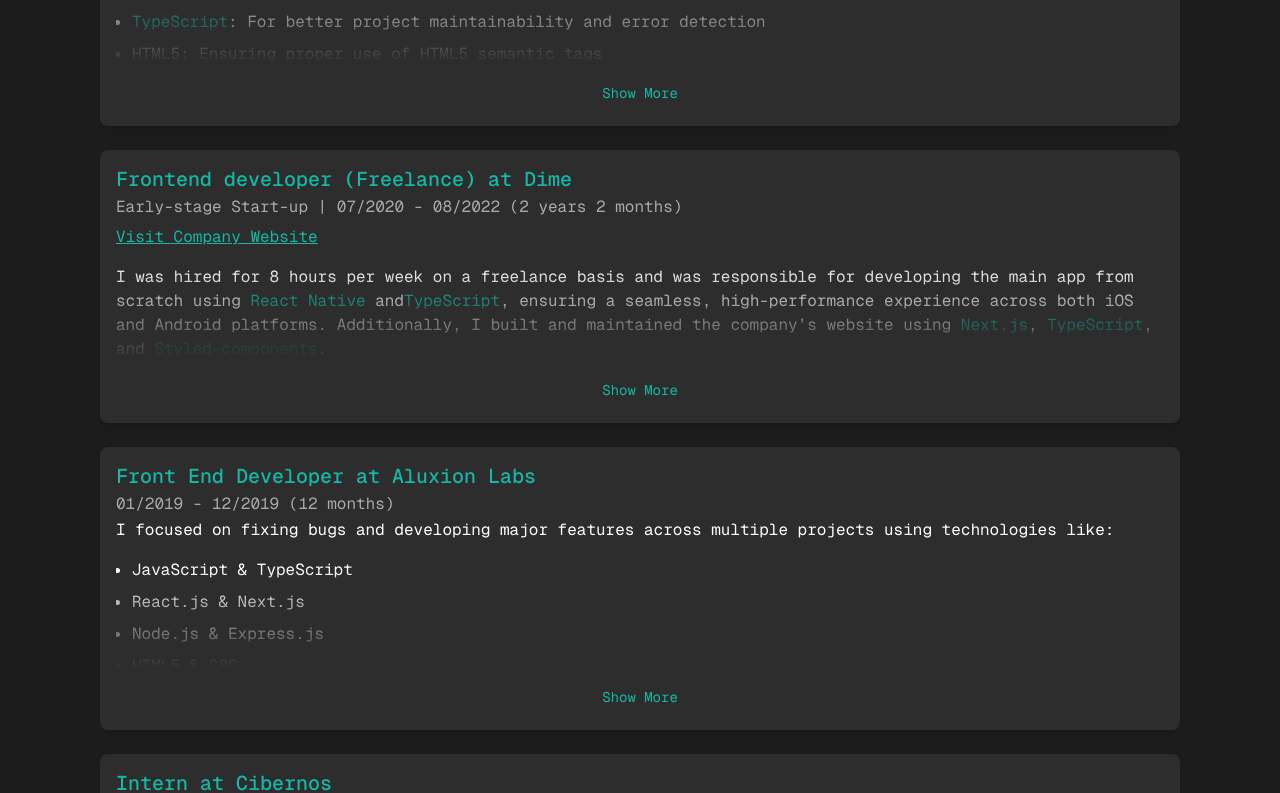
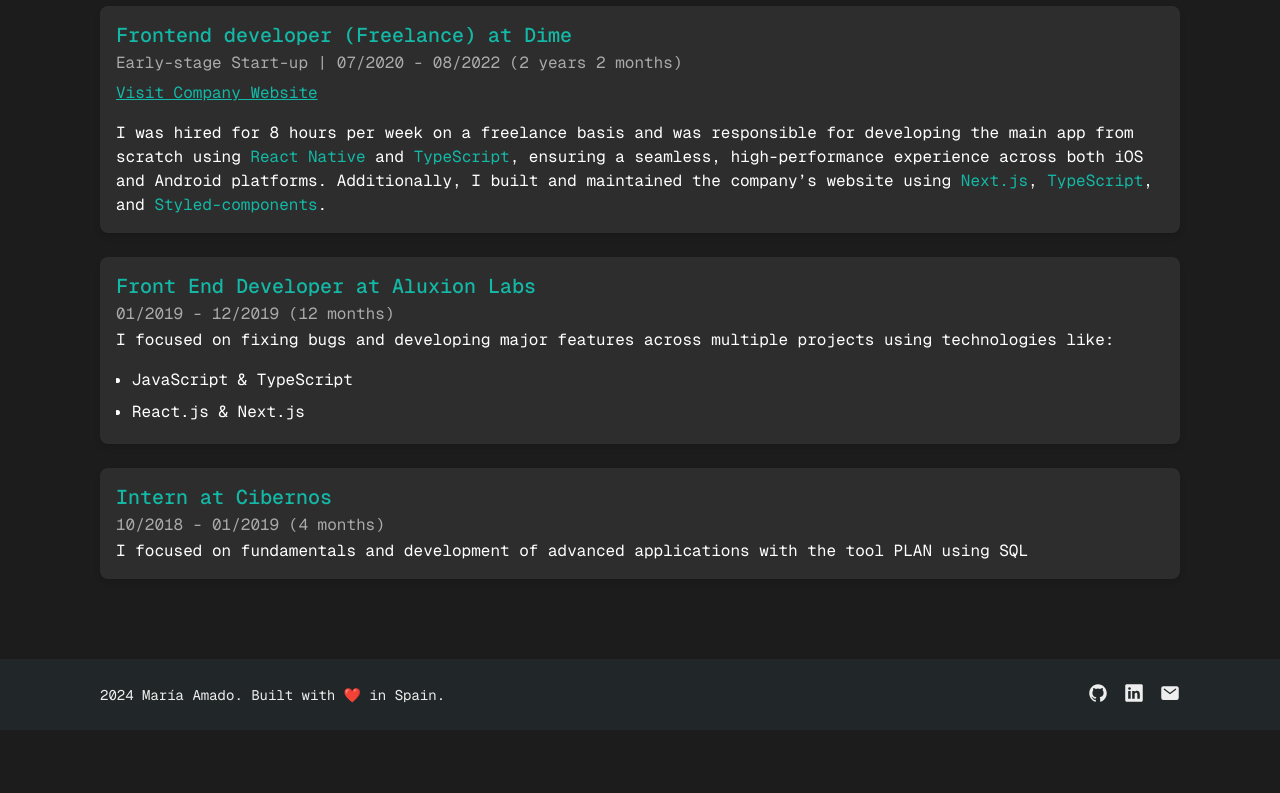
Before and after one commit to MeryScarlet15/portfolio, a Next.js app: page / in a window 1280 px wide. Shown: the part 3488-4281 px from the top of the page. After the commit the page ends 4218 px from the top, so only its background shows below. Built offline with nearby package versions, Linux system fonts and the light colour scheme.

Commit message:
style: adjust job description height and implement conditional rendering for "Show More" button based on description length

```diff
--- a/src/modules/experience/components/job/job.module.scss
+++ b/src/modules/experience/components/job/job.module.scss
@@ -43,7 +43,7 @@
 
 .job__description_wrapper {
   position: relative;
-  max-height: 150px;
+  max-height: 100px;
   overflow: hidden;
   transition: max-height 0.5s cubic-bezier(0.4, 0, 0.2, 1);
 
--- a/src/modules/experience/components/job/job.tsx
+++ b/src/modules/experience/components/job/job.tsx
@@ -1,6 +1,6 @@
 'use client'
 
-import React, { useState } from 'react'
+import React, { useEffect, useRef, useState } from 'react'
 import styles from './job.module.scss'
 import { Link } from '@/components/link/link'
 
@@ -18,6 +18,19 @@
 export const Job = ({ job }: Props) => {
   const [isExpanded, setIsExpanded] = useState(false)
 
+  const descriptionWrapperRef = useRef<HTMLDivElement>(null)
+  const [showMoreButton, setShowMoreButton] = useState(false)
+
+  console.log(showMoreButton)
+
+  useEffect(() => {
+    if (descriptionWrapperRef.current) {
+      const descriptionText = descriptionWrapperRef.current.innerText || ''
+      console.log(descriptionText)
+      setShowMoreButton(descriptionText.length > 400)
+    }
+  }, [job.description])
+
   return (
     <article className={styles.job}>
       <h3 className={styles.job__title}>
@@ -32,19 +45,22 @@
         </Link>
       )}
       <div
+        ref={descriptionWrapperRef}
         className={`${styles.job__description_wrapper} ${isExpanded ? styles.expanded : ''}`}>
         <div className={styles.job__description}>{job.description}</div>
         <div
-          className={`${styles.job__fade} ${isExpanded ? styles.hidden : ''}`}
+          className={`${styles.job__fade} ${!showMoreButton || isExpanded ? styles.hidden : ''}`}
         />
       </div>
 
+      {showMoreButton && (
         <button
           className={styles.job__expand_button}
           onClick={() => setIsExpanded(!isExpanded)}
           aria-expanded={isExpanded}>
           {isExpanded ? 'Show Less' : 'Show More'}
         </button>
+      )}
     </article>
   )
 }
--- a/src/modules/experience/components/jobs/fence.tsx
+++ b/src/modules/experience/components/jobs/fence.tsx
@@ -11,7 +11,7 @@
       <span>high performance</span>. Additionally, I spearheaded the development
       of the main app’s product dashboard from the ground up, applying the same
       technologies and prioritizing a modular, reusable, and scalable
-      architecture. I further optimized performance by incorporating advanced
+      architecture. I further optimized performance by incorporating advanced{' '}
       <span>caching strategies</span>, to improve load times.
     </p>
   )
--- a/src/modules/layout/footer/footer.tsx
+++ b/src/modules/layout/footer/footer.tsx
@@ -9,7 +9,7 @@
       <div className={styles.footer__container}>
         <div className={styles.footer__content}>
           <p className={styles.footer__text}>
-            2024 María Amado. Made with ❤️ in Spain.
+            2024 María Amado. Built with ❤️ in Spain.
           </p>
           <div className={styles.footer__icons}>
             <Link
```
Also changed, not shown: src/modules/experience/components/jobs/dime.tsx (+3 -4 lines). Lines whose indentation alone changed are shown as unchanged.
